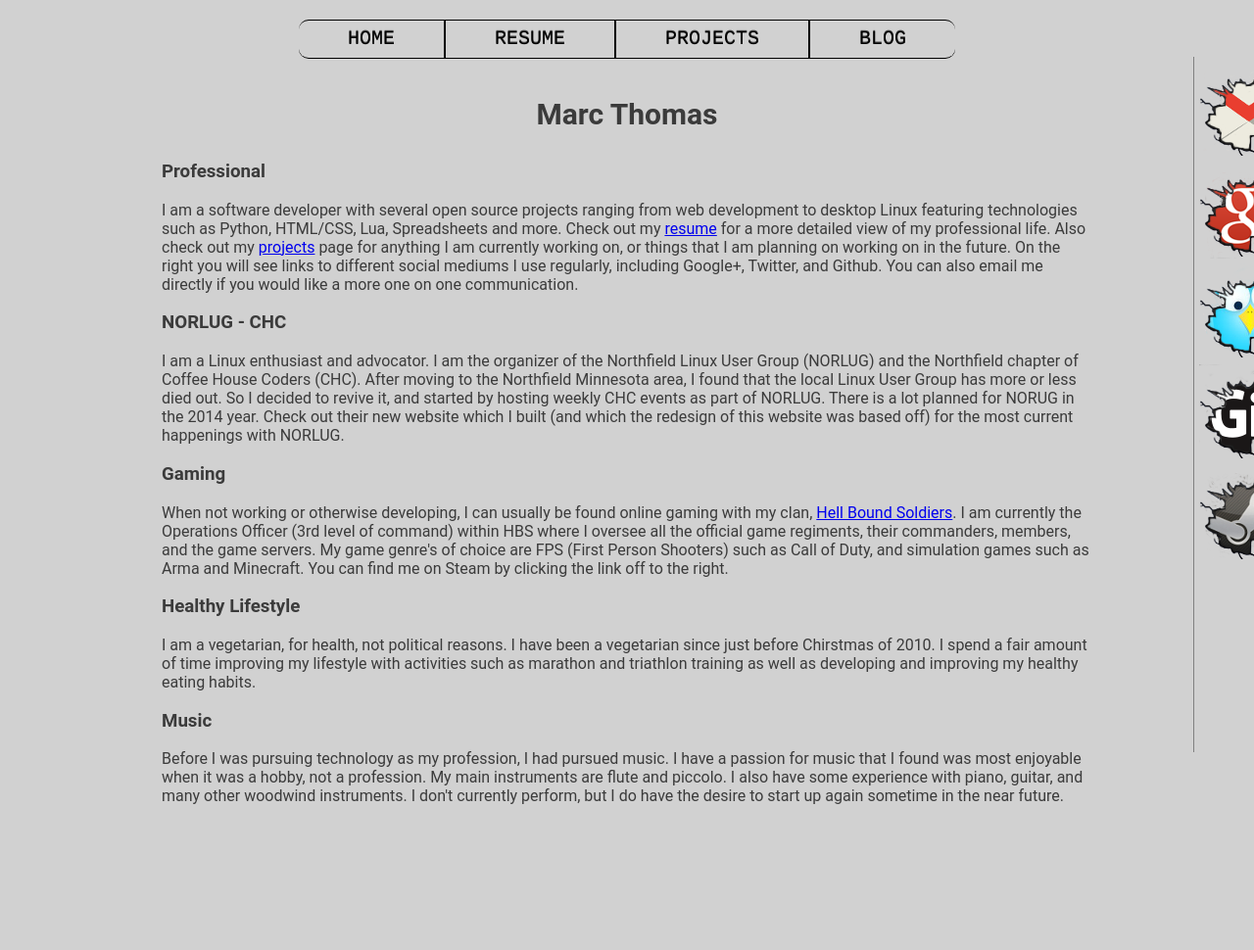
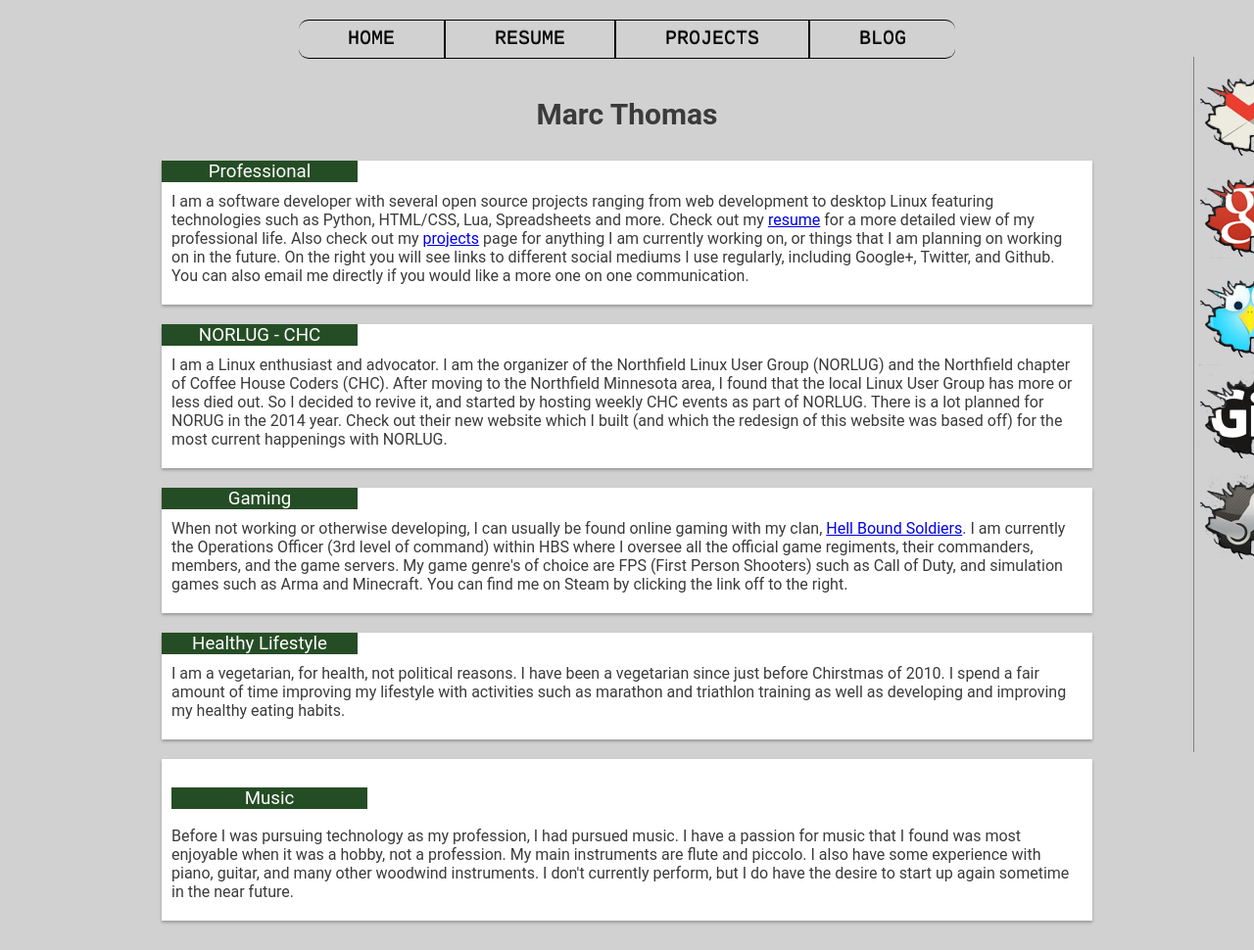
Before and after one commit to mathomastech/mathomastech.github.io, a Jekyll site: the page built from index.html, in a window 1280 px wide. Shown: the whole page at 98% size. Built offline with Jekyll 4.4.1, drawn with Linux system fonts in a browser that asks for light colours; before the commit the page ends 900 px from its top, so only the background shows below that.

Commit message:
Updates!!

```diff
--- a/_layouts/default.html
+++ b/_layouts/default.html
@@ -5,6 +5,7 @@
     <link rel="shortcut icon" type="image/x-icon" href="/icons/dragonfavicon.ico">
 	<link rel="stylesheet" href="/css/StyleSheetMain.css">
     <link rel="stylesheet" href="/css/lightbox.css"/>
+    <link rel="stylesheet" href="/css/cardLayout.css"/>
     <script src="/js/jquery-1.10.2.min.js"></script>
     <script src="/js/lightbox-2.6.min.js"></script>
     </head>
@@ -23,7 +24,7 @@
         <div class="wrapper">
             <div class="container">
                 <div class="site">
-                    <div class="header">
+                    <div class="mainHeader">
                         {{ content }}
                     </div>
                     <aside>
```
Also changed, not shown: 13 other files.
